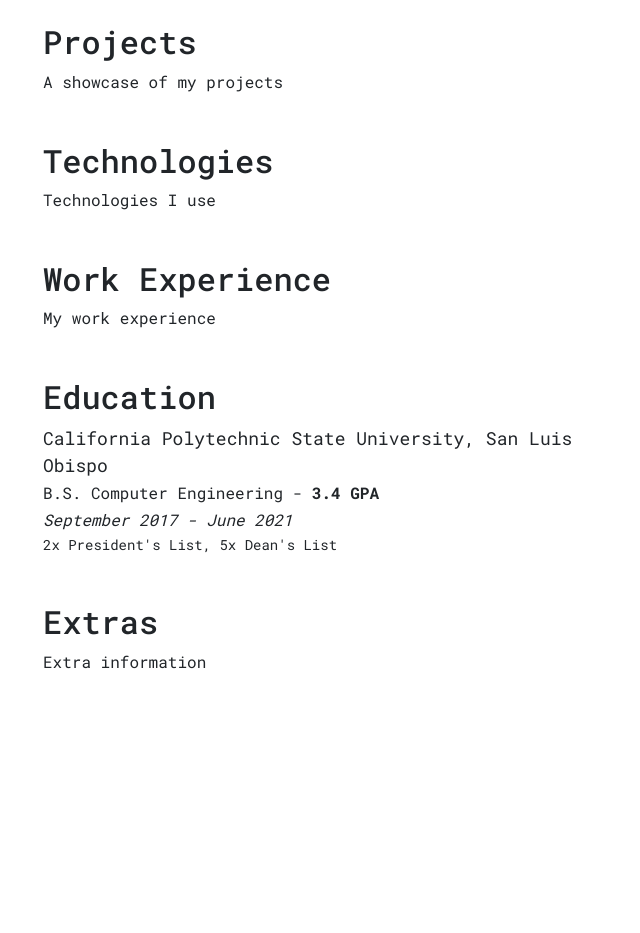
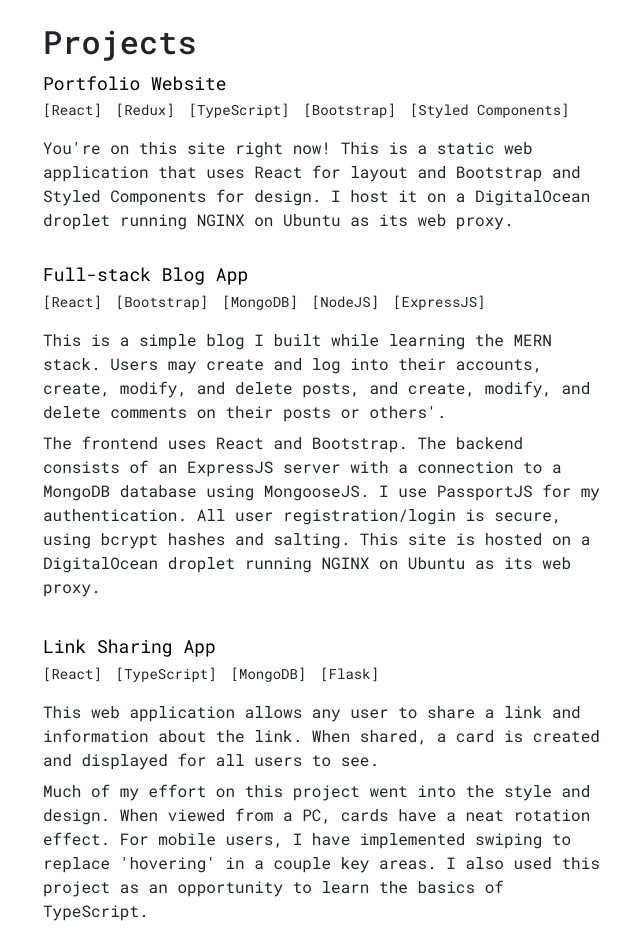
Before and after one commit to jarmeister99/portfolio, a React (Create React App) app: page / in a window 1280 px wide. Shown: the part 740-1673 px from the top of the page, without its empty margins (318-958 px from the left). Before the commit the page ends 1430 px from the top, so only its background shows below. Built offline with nearby package versions, Linux system fonts and the light colour scheme.

Commit message:
added projects

```diff
--- a/package.json
+++ b/package.json
@@ -26,7 +26,9 @@
     "start": "react-scripts start",
     "build": "react-scripts build",
     "test": "react-scripts test",
-    "eject": "react-scripts eject"
+    "eject": "react-scripts eject",
+    "serve": "react-scripts build && scp -r ./build/* root@jaredfoster.dev:/var/www/jaredfoster.dev"
+
   },
   "eslintConfig": {
     "extends": "react-app"
--- a/src/components/Section/sections/Introduction.tsx
+++ b/src/components/Section/sections/Introduction.tsx
@@ -5,7 +5,7 @@
         <div>
             <CloseParagraph fontSize={0} spacing={3}>
                 My name is Jared Foster, and I currently work as an Embedded Software Engineer in Morro Bay, California. I graduated California Polytechnic State
-                University, San Luis Obispo in June of 2017.
+                University, San Luis Obispo in June of 2021.
             </CloseParagraph>
             <CloseParagraph fontSize={0} spacing={3}>
                 I greatly enjoy learning new languages. Professionally, I use C, Python, and AVR Assembly. Outside of work, I build projects with Python and JavaScript (and recently TypeScript).
--- a/src/components/Section/sections/Projects.tsx
+++ b/src/components/Section/sections/Projects.tsx
@@ -1,8 +1,56 @@
+import { CloseParagraph, FancyLink, TagContainer } from "../../generic/typography";
 
 const ProjectSection: React.FC = () => {
     return (
         <div>
-            <p>A showcase of my projects</p>
+            <CloseParagraph fontSize={1}><FancyLink href="#">Portfolio Website</FancyLink></CloseParagraph>
+            <TagContainer>
+                <span>[React]</span>
+                <span>[Redux]</span>
+                <span>[TypeScript]</span>
+                <span>[Bootstrap]</span>
+                <span>[Styled Components]</span>
+            </TagContainer>
+            <CloseParagraph fontSize={0}>
+                You're on this site right now! This is a static web application that uses React for layout and Bootstrap and Styled Components for design.
+                I host it on a DigitalOcean droplet running NGINX on Ubuntu as its web proxy.
+            </CloseParagraph>
+            <br/>
+            <CloseParagraph fontSize={1}><FancyLink href="https://blog.jaredfoster.dev">Full-stack Blog App</FancyLink></CloseParagraph>
+            <TagContainer>
+                <span>[React]</span>
+                <span>[Bootstrap]</span>
+                <span>[MongoDB]</span>
+                <span>[NodeJS]</span>
+                <span>[ExpressJS]</span>
+            </TagContainer>
+            <CloseParagraph fontSize={0}>
+                This is a simple blog I built while learning the MERN stack. Users may create and log into their accounts, create, modify, and delete posts, and create, modify, and delete comments
+                on their posts or others'.
+            </CloseParagraph>
+            <CloseParagraph fontSize={0} spacing={1}>
+                The frontend uses React and Bootstrap. The backend consists of an ExpressJS server with a connection to a MongoDB database using MongooseJS. I use PassportJS for my authentication.
+                All user registration/login is secure, using bcrypt hashes and salting. This site is hosted on a DigitalOcean droplet running NGINX on Ubuntu as its web proxy.
+            </CloseParagraph>
+            <br/>
+            <CloseParagraph fontSize={1}><FancyLink href="https://share.jaredfoster.dev">Link Sharing App</FancyLink></CloseParagraph>
+            <TagContainer>
+                <span>[React]</span>
+                <span>[TypeScript]</span>
+                <span>[MongoDB]</span>
+                <span>[Flask]</span>
+            </TagContainer>
+            <CloseParagraph fontSize={0}>
+                This web application allows any user to share a link and information about the link. When shared, a card is created and displayed for all users to see.
+            </CloseParagraph>
+            <CloseParagraph fontSize={0} spacing={1}>
+                Much of my effort on this project went into the style and design. When viewed from a PC, cards have a neat rotation effect. For mobile users, I have implemented swiping
+                to replace 'hovering' in a couple key areas. I also used this project as an opportunity to learn the basics of TypeScript.
+            </CloseParagraph>
+            <CloseParagraph fontSize={0} spacing={1}>
+                The frontend of this project uses TypeScript, React and Styled Components. The backend consists of a Flask server with a connection to a MongoDB database using PyMongo.
+                The site is hosted on AWS LightSail running NGINX on Ubuntu as its web proxy.
+            </CloseParagraph>
         </div>
     )
 }
--- a/src/components/generic/typography.tsx
+++ b/src/components/generic/typography.tsx
@@ -1,4 +1,26 @@
 import styled from "styled-components";
+
+interface IFancyLink {
+};
+const FancyLink = styled.a<IFancyLink>`
+    text-decoration: none;
+    color: black;
+    &:hover {
+        color: black;
+        font-weight: bold;
+    }
+`;
+
+interface ITagContainer {
+}
+const TagContainer = styled.p<ITagContainer>`
+    display: flex;
+    justify-content: flex-start;
+    font-size: 14px;
+    span {
+        margin-right: 1em;
+    }
+`;
 
 interface ICloseParagraph {
     fontSize?: number;
@@ -28,4 +50,4 @@
     }}
 `;
 
-export { CloseParagraph };
+export { CloseParagraph, TagContainer, FancyLink };
```
